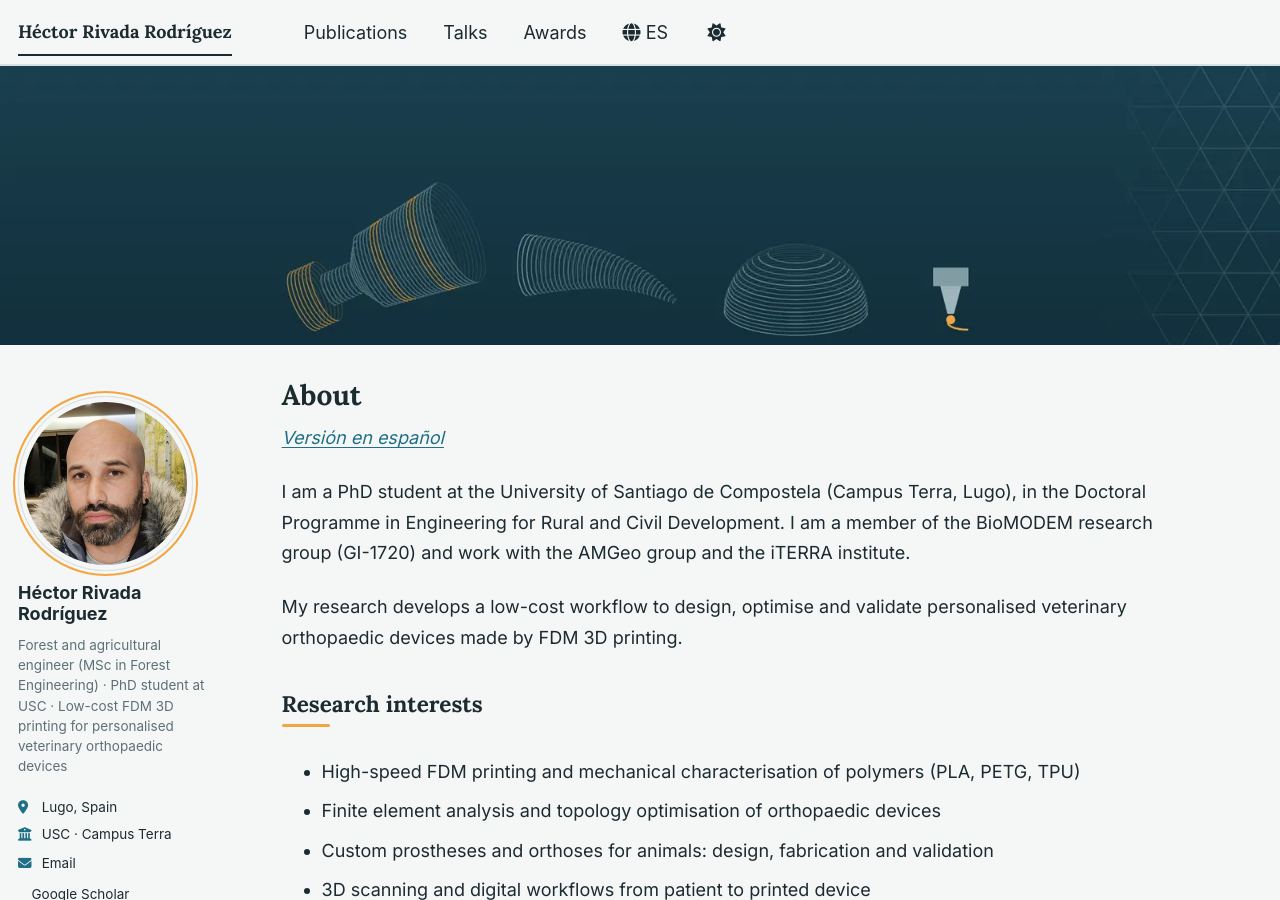
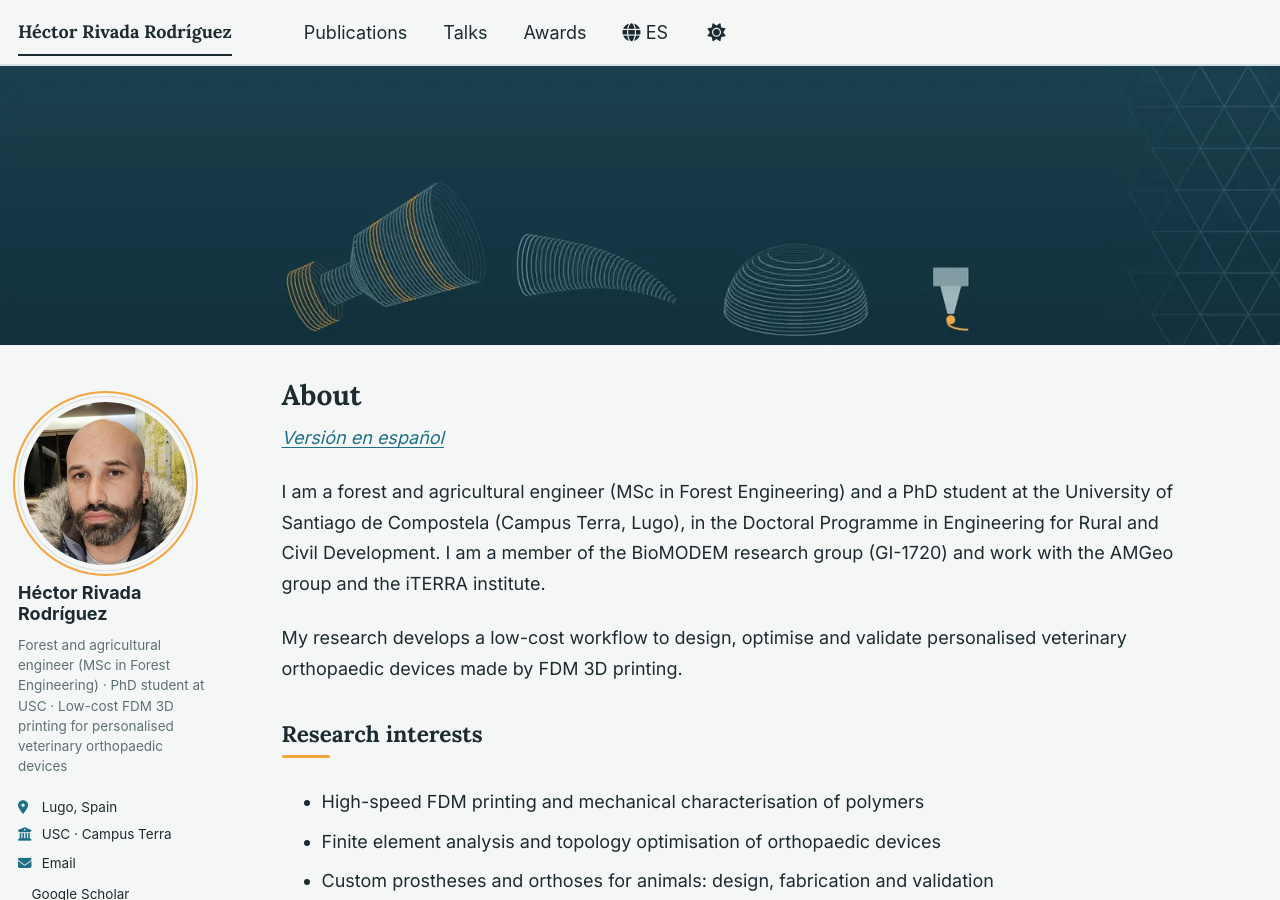
Before and after one commit to Hrivada/hrivada.github.io, a Jekyll site: the page built from _pages/about.md, in a window 1280 px wide and 900 px high. Built offline with Jekyll 4.4.1, drawn with Linux system fonts in a browser that asks for light colours; a style sheet for code colours, icons or effects is not loaded.

Commit message:
Revise about page content for clarity and detail
Updated personal introduction and research interests.

```diff
--- a/_pages/about.md
+++ b/_pages/about.md
@@ -12,13 +12,13 @@ redirect_from:
 
 *[Versión en español](/es/)*
 
-I am a PhD student at the University of Santiago de Compostela (Campus Terra, Lugo), in the Doctoral Programme in Engineering for Rural and Civil Development. I am a member of the BioMODEM research group (GI-1720) and work with the AMGeo group and the iTERRA institute.
+I am a forest and agricultural engineer (MSc in Forest Engineering) and a PhD student at the University of Santiago de Compostela (Campus Terra, Lugo), in the Doctoral Programme in Engineering for Rural and Civil Development. I am a member of the BioMODEM research group (GI-1720) and work with the AMGeo group and the iTERRA institute.
 
 My research develops a low-cost workflow to design, optimise and validate personalised veterinary orthopaedic devices made by FDM 3D printing.
 
 ## Research interests
 
-- High-speed FDM printing and mechanical characterisation of polymers (PLA, PETG, TPU)
+- High-speed FDM printing and mechanical characterisation of polymers
 - Finite element analysis and topology optimisation of orthopaedic devices
 - Custom prostheses and orthoses for animals: design, fabrication and validation
 - 3D scanning and digital workflows from patient to printed device
```
